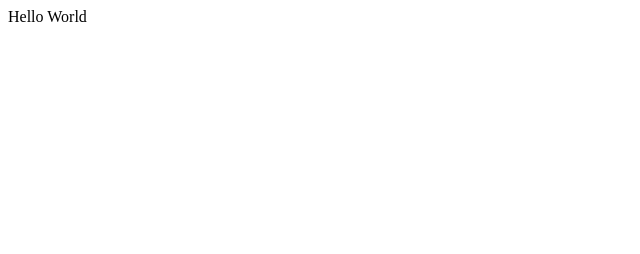
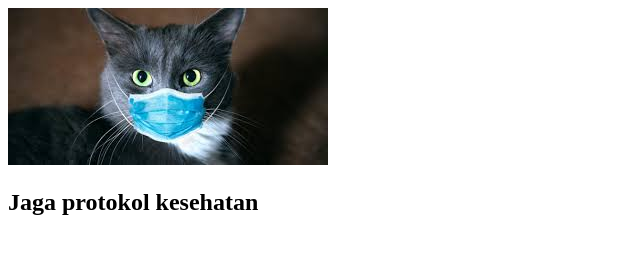
Before and after one commit to Rahma-noviani27/my-repo-from-remote, a plain HTML site: page index.html in a window 1280 px wide. Shown: the whole page, without its empty margins (0-640 px from the left). Drawn offline with Linux system fonts and the light colour scheme.

Commit message:
Change Hello World with img and h2 to display simple profile data. Image file added in the folder images and used as resouce in the img element in index,html file

```diff
--- a/index.html
+++ b/index.html
@@ -4,6 +4,9 @@
 
     </head>
     <body>
-        Hello World
+        <div>
+            <img src="images/Kucing.jpg" alt="profile image"/>
+            <h2>Jaga protokol kesehatan</h2>
+        </div>
     </body>
 </html>
```
Also changed, not shown: images/Kucing.jpg (added).
